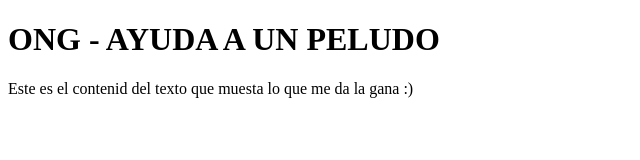
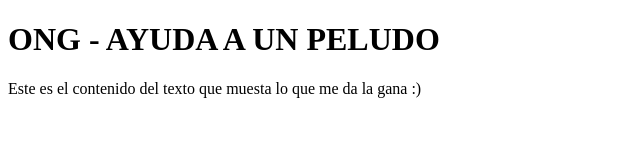
Before and after one commit to joxCastro/gvlhhv, a plain HTML site: page index.html in a window 1280 px wide. Shown: the full height of the page, 0-640 px from the left. Drawn offline with Linux system fonts and the light colour scheme.

Commit message:
holaaaaaaaaaaaaaaa

```diff
--- a/index.html
+++ b/index.html
@@ -8,6 +8,6 @@
 </head>
 <body>
     <h1>ONG - AYUDA A UN PELUDO</h1>
-    <P>Este es el contenid del texto que muesta lo que me da la gana :)</P>
+    <P>Este es el contenido del texto que muesta lo que me da la gana :)</P>
 </body>
 </html>
```
